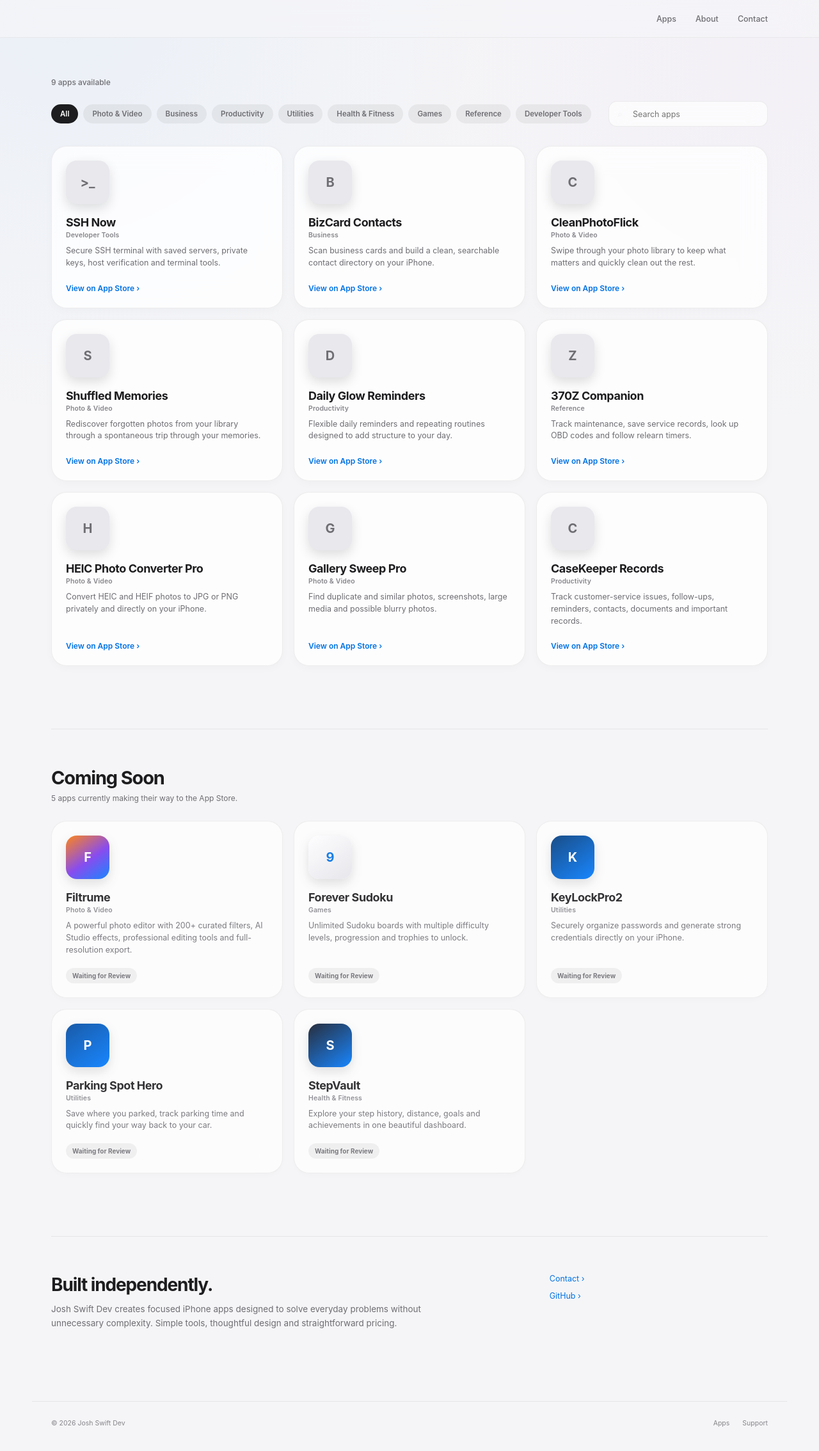
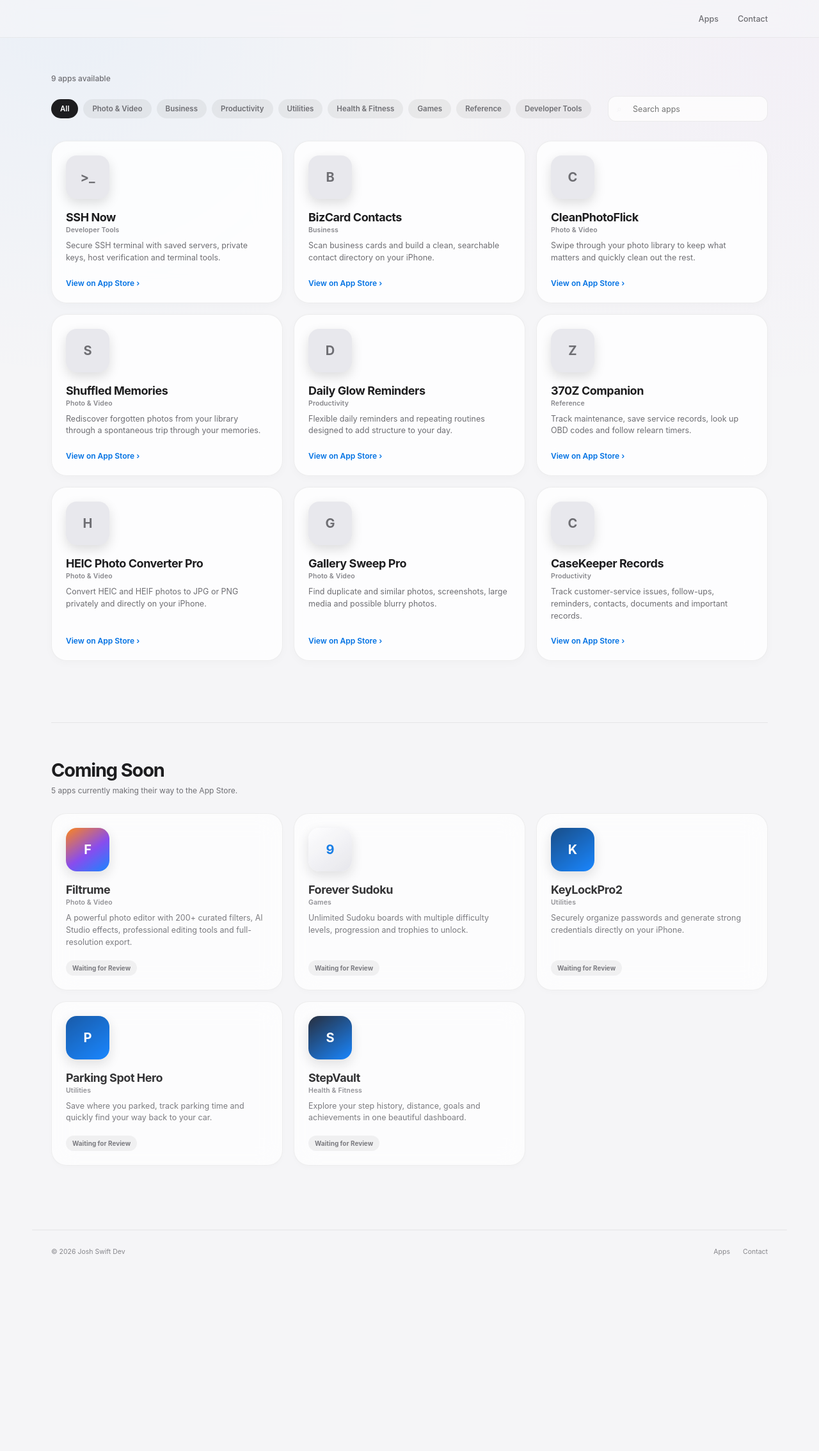
Before and after one commit to josh-swift-dev/josh-swift-dev.github.io, a plain HTML site: page index.html in a window 1280 px wide. Shown: the whole page at 64% size. After the commit the page ends 2003 px from the top, so only its background shows below. Drawn offline with Linux system fonts and the light colour scheme; no server answers.

Commit message:
Update index.html

```diff
--- a/index.html
+++ b/index.html
@@ -9,13 +9,9 @@
 
 <style>
 
-/* =========================================================
-   GLOBAL
-========================================================= */
-
 :root {
     --bg: #f5f5f7;
-    --surface: rgba(255,255,255,.78);
+    --surface: rgba(255,255,255,.80);
     --surface-solid: #ffffff;
     --text: #1d1d1f;
     --secondary: #6e6e73;
@@ -78,11 +74,9 @@ a {
 header {
     position: sticky;
     top: 0;
-
     z-index: 1000;
 
-    background:
-        rgba(245,245,247,.76);
+    background: rgba(245,245,247,.76);
 
     backdrop-filter:
         blur(26px)
@@ -93,8 +87,7 @@ header {
         saturate(180%);
 
     border-bottom:
-        1px solid
-        rgba(0,0,0,.05);
+        1px solid rgba(0,0,0,.05);
 }
 
 nav {
@@ -142,14 +135,14 @@ main {
     margin: auto;
 
     padding:
-        62px
+        56px
         30px
-        110px;
-}
-
-
-/* =========================================================
-   TOP AREA
+        100px;
+}
+
+
+/* =========================================================
+   TOP
 ========================================================= */
 
 .top-area {
@@ -160,14 +153,14 @@ main {
 
     gap: 24px;
 
-    margin-bottom: 22px;
+    margin-bottom: 20px;
 }
 
 .app-count {
+    color: var(--secondary);
+
     font-size: 12px;
     font-weight: 550;
-
-    color: var(--secondary);
 }
 
 
@@ -194,9 +187,7 @@ main {
 
     overflow-x: auto;
 
-    padding:
-        2px
-        0;
+    padding: 2px 0;
 
     scrollbar-width: none;
 }
@@ -220,6 +211,7 @@ main {
     color: var(--secondary);
 
     font-family: inherit;
+
     font-size: 11.5px;
     font-weight: 600;
 
@@ -240,9 +232,7 @@ main {
 
 .filter.active {
     background: var(--text);
-
-    color:
-        var(--surface-solid);
+    color: var(--surface-solid);
 }
 
 
@@ -264,7 +254,7 @@ main {
         0
         15px
         0
-        37px;
+        38px;
 
     border:
         1px solid
@@ -273,10 +263,13 @@ main {
     border-radius: 13px;
 
     background:
-        rgba(255,255,255,.68);
-
-    backdrop-filter: blur(15px);
-    -webkit-backdrop-filter: blur(15px);
+        rgba(255,255,255,.70);
+
+    backdrop-filter:
+        blur(15px);
+
+    -webkit-backdrop-filter:
+        blur(15px);
 
     color: var(--text);
 
@@ -293,7 +286,7 @@ main {
 
 .search:focus {
     background:
-        rgba(255,255,255,.94);
+        rgba(255,255,255,.96);
 
     border-color:
         rgba(0,113,227,.33);
@@ -350,8 +343,7 @@ main {
     display: flex;
     flex-direction: column;
 
-    background:
-        var(--surface);
+    background: var(--surface);
 
     backdrop-filter:
         blur(18px)
@@ -365,8 +357,7 @@ main {
         1px solid
         var(--border);
 
-    border-radius:
-        24px;
+    border-radius: 24px;
 
     box-shadow:
         0 4px 14px
@@ -384,7 +375,7 @@ main {
         translateY(-5px);
 
     background:
-        rgba(255,255,255,.95);
+        rgba(255,255,255,.97);
 
     border-color:
         var(--border-hover);
@@ -411,7 +402,7 @@ main {
         linear-gradient(
             90deg,
             transparent,
-            rgba(0,113,227,.28),
+            rgba(0,113,227,.30),
             transparent
         );
 
@@ -459,7 +450,7 @@ main {
 
 .app-card:hover .app-icon {
     transform:
-        scale(1.025);
+        scale(1.03);
 }
 
 .app-icon img {
@@ -473,7 +464,7 @@ main {
 
 
 /* =========================================================
-   APP DETAILS
+   APP INFO
 ========================================================= */
 
 .app-info {
@@ -492,8 +483,7 @@ main {
     font-size: 18px;
     font-weight: 680;
 
-    letter-spacing:
-        -.025em;
+    letter-spacing: -.025em;
 }
 
 .category {
@@ -504,8 +494,7 @@ main {
     font-size: 10.5px;
     font-weight: 600;
 
-    letter-spacing:
-        .01em;
+    letter-spacing: .01em;
 }
 
 .description {
@@ -522,6 +511,11 @@ main {
 
     padding-top: 18px;
 }
+
+
+/* =========================================================
+   APP STORE LINK
+========================================================= */
 
 .store-link {
     display: inline-flex;
@@ -537,7 +531,7 @@ main {
 }
 
 .store-link:hover {
-    opacity: .7;
+    opacity: .68;
 }
 
 
@@ -546,9 +540,9 @@ main {
 ========================================================= */
 
 .coming-soon {
-    margin-top: 98px;
-
-    padding-top: 58px;
+    margin-top: 96px;
+
+    padding-top: 56px;
 
     border-top:
         1px solid
@@ -556,13 +550,6 @@ main {
 }
 
 .coming-header {
-    display: flex;
-
-    align-items: flex-end;
-    justify-content: space-between;
-
-    gap: 20px;
-
     margin-bottom: 28px;
 }
 
@@ -572,8 +559,7 @@ main {
     font-size: 29px;
     font-weight: 700;
 
-    letter-spacing:
-        -.04em;
+    letter-spacing: -.04em;
 }
 
 .coming-copy {
@@ -587,7 +573,7 @@ main {
 .coming-grid .app-card {
     min-height: 215px;
 
-    opacity: .9;
+    opacity: .90;
 }
 
 .coming-grid .app-card:hover {
@@ -610,8 +596,7 @@ main {
     background:
         rgba(0,0,0,.055);
 
-    border-radius:
-        999px;
+    border-radius: 999px;
 
     color: var(--secondary);
 
@@ -682,7 +667,7 @@ main {
 
 
 /* =========================================================
-   EMPTY SEARCH
+   EMPTY
 ========================================================= */
 
 .empty {
@@ -697,73 +682,9 @@ main {
 
     text-align: center;
 
-    color:
-        var(--secondary);
-
-    font-size:
-        13px;
-}
-
-
-/* =========================================================
-   ABOUT
-========================================================= */
-
-.about {
-    margin-top: 98px;
-
-    padding-top: 58px;
-
-    border-top:
-        1px solid
-        var(--border);
-
-    display: grid;
-
-    grid-template-columns:
-        1.35fr .65fr;
-
-    gap: 70px;
-}
-
-.about h2 {
-    margin:
-        0
-        0
-        10px;
-
-    font-size: 28px;
-
-    letter-spacing:
-        -.04em;
-}
-
-.about p {
-    max-width: 620px;
-
-    margin: 0;
-
     color: var(--secondary);
 
-    font-size: 13.5px;
-    line-height: 1.65;
-}
-
-.about-links {
-    display: flex;
-    flex-direction: column;
-
-    gap: 12px;
-}
-
-.about-links a {
-    color: var(--blue);
-
-    font-size: 12.5px;
-}
-
-.about-links a:hover {
-    text-decoration: underline;
+    font-size: 13px;
 }
 
 
@@ -802,9 +723,18 @@ footer {
     gap: 20px;
 }
 
-
-/* =========================================================
-   RESPONSIVE
+.footer-links a {
+    transition:
+        color .2s ease;
+}
+
+.footer-links a:hover {
+    color: var(--text);
+}
+
+
+/* =========================================================
+   TABLET
 ========================================================= */
 
 @media(max-width:960px) {
@@ -816,6 +746,11 @@ footer {
 
 }
 
+
+/* =========================================================
+   MOBILE
+========================================================= */
+
 @media(max-width:760px) {
 
     nav {
@@ -824,9 +759,9 @@ footer {
 
     main {
         padding:
-            42px
+            38px
             20px
-            80px;
+            75px;
     }
 
     .top-area {
@@ -837,8 +772,13 @@ footer {
         display: block;
     }
 
+    .filters {
+        padding-bottom: 4px;
+    }
+
     .search-wrap {
         width: 100%;
+        min-width: 0;
 
         margin-top: 14px;
     }
@@ -852,19 +792,8 @@ footer {
     }
 
     .coming-soon {
-        margin-top: 72px;
-    }
-
-    .coming-header {
-        display: block;
-    }
-
-    .about {
-        grid-template-columns: 1fr;
-
-        gap: 28px;
-
-        margin-top: 72px;
+        margin-top: 70px;
+        padding-top: 46px;
     }
 
     footer {
@@ -876,6 +805,29 @@ footer {
 
 
 /* =========================================================
+   SMALL PHONE
+========================================================= */
+
+@media(max-width:430px) {
+
+    .app-card {
+        padding: 19px;
+        border-radius: 21px;
+    }
+
+    .app-icon {
+        width: 62px;
+        height: 62px;
+
+        min-width: 62px;
+
+        border-radius: 15px;
+    }
+
+}
+
+
+/* =========================================================
    DARK MODE
 ========================================================= */
 
@@ -883,7 +835,7 @@ footer {
 
     :root {
         --bg: #000000;
-        --surface: rgba(28,28,30,.8);
+        --surface: rgba(28,28,30,.80);
         --surface-solid: #f5f5f7;
         --text: #f5f5f7;
         --secondary: #a1a1a6;
@@ -967,10 +919,6 @@ footer {
 Apps
 </a>
 
-<a href="#about">
-About
-</a>
-
 <a href="mailto:josh.swift.dev@gmail.com">
 Contact
 </a>
@@ -983,17 +931,17 @@ Contact
 
 
 
+<!-- =====================================================
+     MAIN
+===================================================== -->
+
 <main>
 
 
-<!-- =====================================================
-     TOP
-===================================================== -->
-
-<section
-    id="apps"
->
-
+<section id="apps">
+
+
+<!-- APP COUNT -->
 
 <div class="top-area">
 
@@ -1139,8 +1087,6 @@ No apps found.
 
 <div class="coming-header">
 
-<div>
-
 <h2>
 Coming Soon
 </h2>
@@ -1154,8 +1100,6 @@ Checking App Store…
 
 </div>
 
-</div>
-
 
 <div
     class="app-grid coming-grid"
@@ -1167,52 +1111,6 @@ Checking App Store…
 </section>
 
 
-
-<!-- =====================================================
-     ABOUT
-===================================================== -->
-
-<section
-    class="about"
-    id="about"
->
-
-
-<div>
-
-<h2>
-Built independently.
-</h2>
-
-<p>
-Josh Swift Dev creates focused iPhone apps designed
-to solve everyday problems without unnecessary complexity.
-Simple tools, thoughtful design and straightforward pricing.
-</p>
-
-</div>
-
-
-<div class="about-links">
-
-<a href="mailto:josh.swift.dev@gmail.com">
-Contact ›
-</a>
-
-<a
-    href="https://github.com/josh-swift-dev"
-    target="_blank"
-    rel="noopener"
->
-GitHub ›
-</a>
-
-</div>
-
-
-</section>
-
-
 </main>
 
 
@@ -1227,6 +1125,7 @@ GitHub ›
 © 2026 Josh Swift Dev
 </div>
 
+
 <div class="footer-links">
 
 <a href="#apps">
@@ -1234,7 +1133,7 @@ Apps
 </a>
 
 <a href="mailto:josh.swift.dev@gmail.com">
-Support
+Contact
 </a>
 
 </div>
@@ -1349,6 +1248,11 @@ const apps = [
         fallback: "C",
         knownLive: true
     },
+
+
+    /* =====================================================
+       WAITING FOR REVIEW
+    ===================================================== */
 
     {
         id: "6817830878",
@@ -1419,46 +1323,28 @@ const apps = [
 ========================================================= */
 
 const availableGrid =
-    document.getElementById(
-        "availableGrid"
-    );
+    document.getElementById("availableGrid");
 
 const comingGrid =
-    document.getElementById(
-        "comingGrid"
-    );
+    document.getElementById("comingGrid");
 
 const availableCount =
-    document.getElementById(
-        "availableCount"
-    );
+    document.getElementById("availableCount");
 
 const comingCount =
-    document.getElementById(
-        "comingCount"
-    );
+    document.getElementById("comingCount");
 
 const comingSoonSection =
-    document.getElementById(
-        "comingSoonSection"
-    );
+    document.getElementById("comingSoonSection");
 
 const search =
-    document.getElementById(
-        "search"
-    );
+    document.getElementById("search");
 
 const empty =
-    document.getElementById(
-        "empty"
-    );
+    document.getElementById("empty");
 
 const filters =
-    [
-        ...document.querySelectorAll(
-            ".filter"
-        )
-    ];
+    [...document.querySelectorAll(".filter")];
 
 let activeFilter =
     "all";
@@ -1469,7 +1355,7 @@ let publicApps =
 
 
 /* =========================================================
-   CREATE CARD
+   CREATE APP CARD
 ========================================================= */
 
 function createCard(
@@ -1479,9 +1365,7 @@ function createCard(
 ) {
 
     const card =
-        document.createElement(
-            "article"
-        );
+        document.createElement("article");
 
     card.className =
         "app-card";
@@ -1489,21 +1373,21 @@ function createCard(
     card.dataset.category =
         app.category;
 
+    card.dataset.name =
+        app.name.toLowerCase();
+
 
     /* ICON */
 
     const icon =
-        document.createElement(
-            "div"
-        );
+        document.createElement("div");
 
     icon.className =
         "app-icon" +
         (
             !live &&
             app.placeholderClass
-                ? " " +
-                  app.placeholderClass
+                ? " " + app.placeholderClass
                 : ""
         );
 
@@ -1519,9 +1403,7 @@ function createCard(
     ) {
 
         const image =
-            document.createElement(
-                "img"
-            );
+            document.createElement("img");
 
 
         image.src =
@@ -1531,8 +1413,7 @@ function createCard(
 
 
         image.alt =
-            app.name +
-            " app icon";
+            app.name + " app icon";
 
 
         image.loading =
@@ -1543,9 +1424,7 @@ function createCard(
             "no-referrer";
 
 
-        icon.appendChild(
-            image
-        );
+        icon.appendChild(image);
 
     }
 
@@ -1560,18 +1439,14 @@ function createCard(
     /* INFO */
 
     const info =
-        document.createElement(
-            "div"
-        );
+        document.createElement("div");
 
     info.className =
         "app-info";
 
 
     const name =
-        document.createElement(
-            "h3"
-        );
+        document.createElement("h3");
 
     name.className =
         "app-name";
@@ -1581,9 +1456,7 @@ function createCard(
 
 
     const category =
-        document.createElement(
-            "div"
-        );
+        document.createElement("div");
 
     category.className =
         "category";
@@ -1593,9 +1466,7 @@ function createCard(
 
 
     const description =
-        document.createElement(
-            "p"
-        );
+        document.createElement("p");
 
     description.className =
         "description";
@@ -1605,9 +1476,7 @@ function createCard(
 
 
     const actions =
-        document.createElement(
-            "div"
-        );
+        document.createElement("div");
 
     actions.className =
         "actions";
@@ -1618,9 +1487,7 @@ function createCard(
     if (live) {
 
         const link =
-            document.createElement(
-                "a"
-            );
+            document.createElement("a");
 
         link.className =
             "store-link";
@@ -1654,9 +1521,7 @@ function createCard(
         }
 
 
-        actions.appendChild(
-            link
-        );
+        actions.appendChild(link);
 
     }
 
@@ -1666,9 +1531,7 @@ function createCard(
     else {
 
         const status =
-            document.createElement(
-                "span"
-            );
+            document.createElement("span");
 
         status.className =
             "review-status";
@@ -1676,37 +1539,24 @@ function createCard(
         status.textContent =
             "Waiting for Review";
 
-        actions.appendChild(
-            status
-        );
-
-    }
-
-
-    info.appendChild(
-        name
-    );
-
-    info.appendChild(
-        category
-    );
-
-    info.appendChild(
-        description
-    );
-
-    info.appendChild(
-        actions
-    );
-
-
-    card.appendChild(
-        icon
-    );
-
-    card.appendChild(
-        info
-    );
+
+        actions.appendChild(status);
+
+    }
+
+
+    info.appendChild(name);
+
+    info.appendChild(category);
+
+    info.appendChild(description);
+
+    info.appendChild(actions);
+
+
+    card.appendChild(icon);
+
+    card.appendChild(info);
 
 
     return card;
@@ -1723,8 +1573,7 @@ async function getAppleData() {
 
     const ids =
         apps.map(
-            app =>
-                app.id
+            app => app.id
         );
 
 
@@ -1740,15 +1589,12 @@ async function getAppleData() {
             await fetch(
                 lookupURL,
                 {
-                    cache:
-                        "no-store"
+                    cache: "no-store"
                 }
             );
 
 
-        if (
-            !response.ok
-        ) {
+        if (!response.ok) {
 
             throw new Error(
                 "Apple lookup failed"
@@ -1765,9 +1611,7 @@ async function getAppleData() {
             result => {
 
                 publicApps.set(
-                    String(
-                        result.trackId
-                    ),
+                    String(result.trackId),
                     result
                 );
 
@@ -1804,9 +1648,7 @@ function isAppLive(
     lookupWorked
 ) {
 
-    if (
-        lookupWorked
-    ) {
+    if (lookupWorked) {
 
         return publicApps.has(
             app.id
@@ -1860,8 +1702,7 @@ async function renderApps() {
             const appleData =
                 publicApps.get(
                     app.id
-                ) ||
-                null;
+                ) || null;
 
 
             const card =
@@ -1872,9 +1713,7 @@ async function renderApps() {
                 );
 
 
-            if (
-                live
-            ) {
+            if (live) {
 
                 availableGrid.appendChild(
                     card
@@ -1905,9 +1744,7 @@ async function renderApps() {
               " apps available";
 
 
-    if (
-        comingTotal === 0
-    ) {
+    if (comingTotal === 0) {
 
         comingSoonSection.style.display =
             "none";
@@ -1978,9 +1815,7 @@ function updateFilters() {
 
             const searchMatch =
                 !query ||
-                text.includes(
-                    query
-                );
+                text.includes(query);
 
 
             const shouldShow =
@@ -1994,9 +1829,7 @@ function updateFilters() {
                     : "none";
 
 
-            if (
-                shouldShow
-            ) {
+            if (shouldShow) {
 
                 visible++;
 
@@ -2016,7 +1849,7 @@ function updateFilters() {
 
 
 /* =========================================================
-   FILTER BUTTON EVENTS
+   FILTER BUTTONS
 ========================================================= */
 
 filters.forEach(
```
